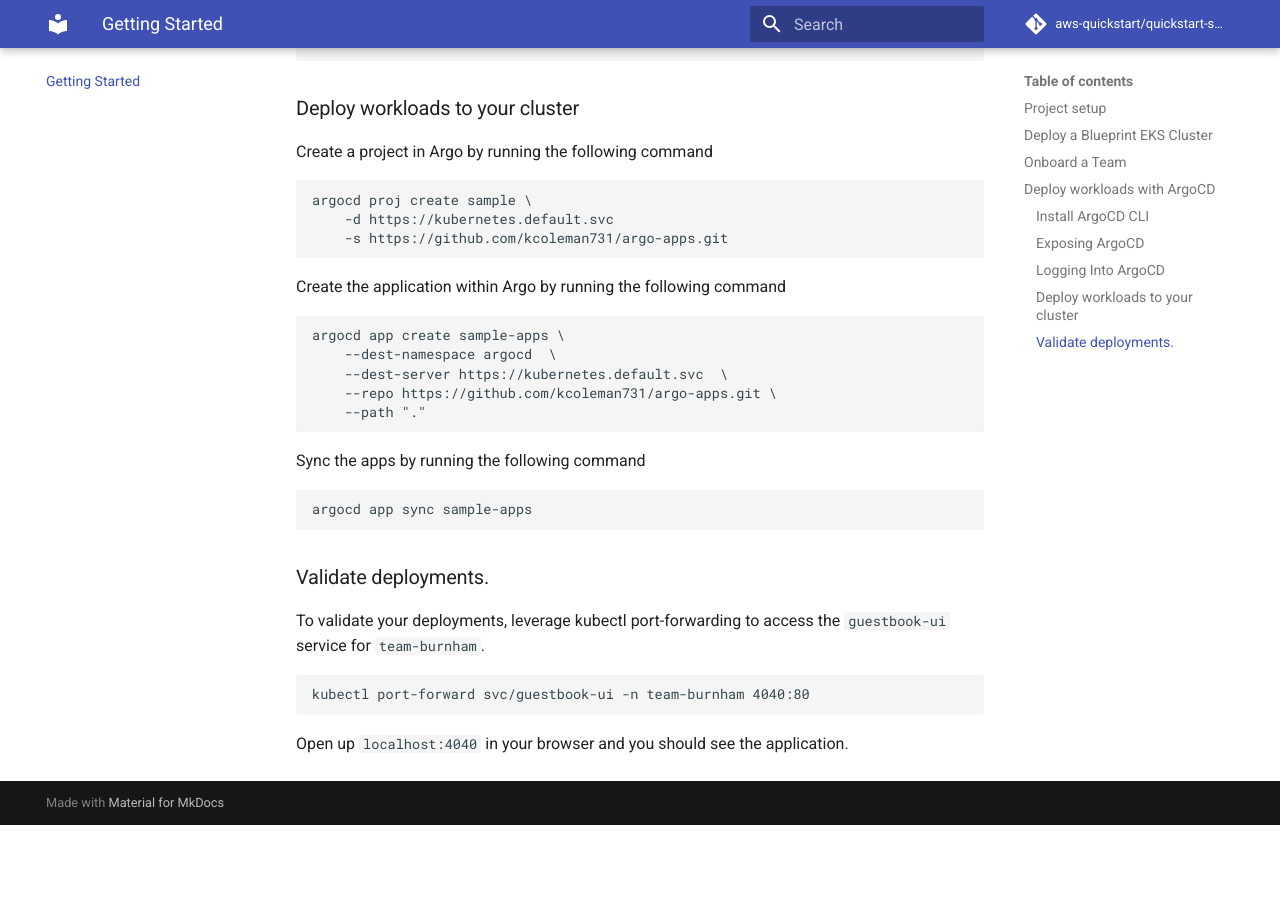
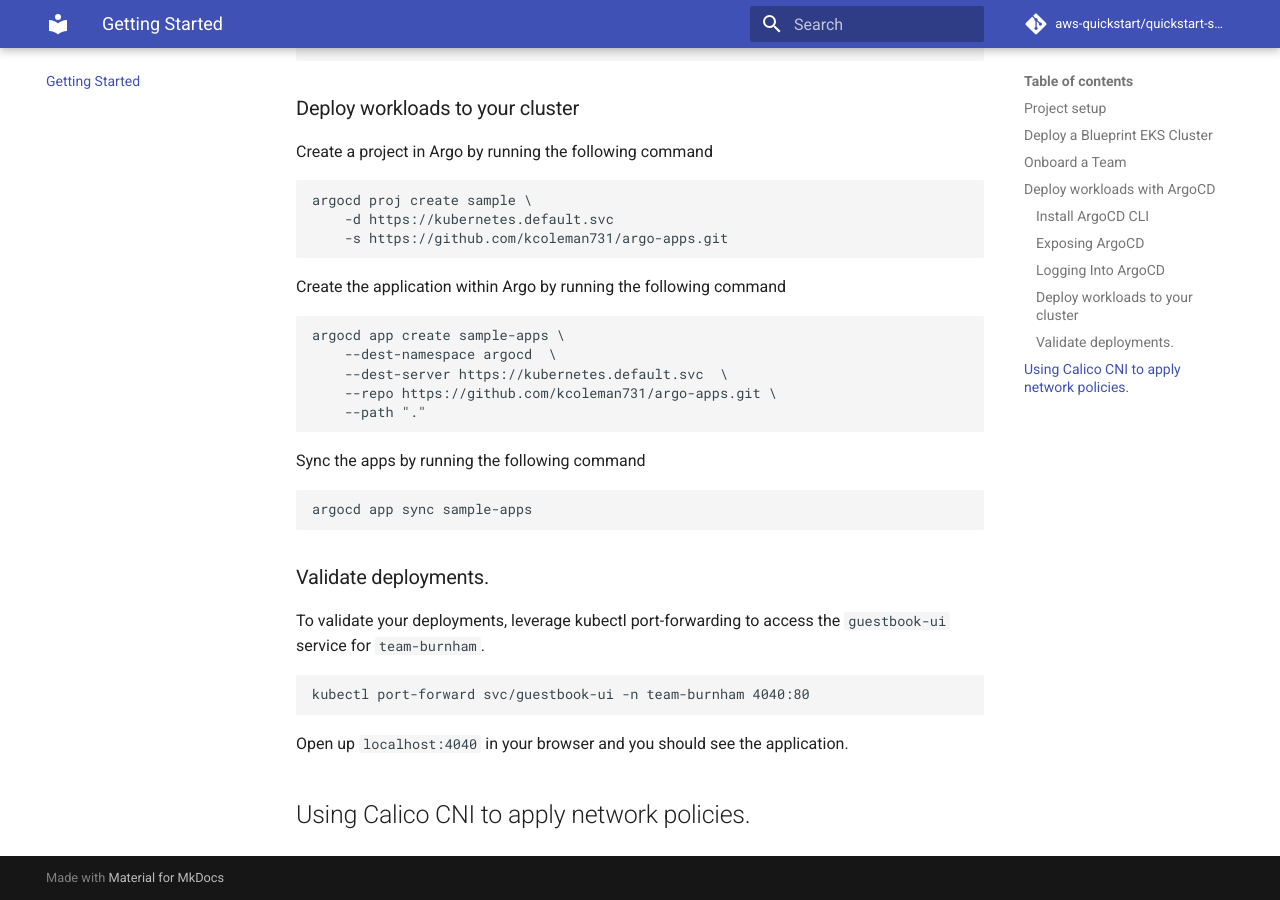
Before and after one commit to aws-quickstart/cdk-eks-blueprints, an MkDocs documentation site: the page built from docs/getting-started.md, in a window 1280 px wide and 900 px high, scrolled down 3925 px. Built offline with MkDocs 1.6.1 and Material for MkDocs 9.7.7, drawn with Linux system fonts in a browser that asks for light colours; comment, search, counter and statistics services are not loaded; before the commit the page ends 4750 px from its top, so only the background shows below that.

Commit message:
adding title for calico getting started

````diff
--- a/docs/getting-started.md
+++ b/docs/getting-started.md
@@ -221,3 +221,5 @@
 ```
 
 Open up `localhost:4040` in your browser and you should see the application.
+
+## Using Calico CNI to apply network policies.
````
